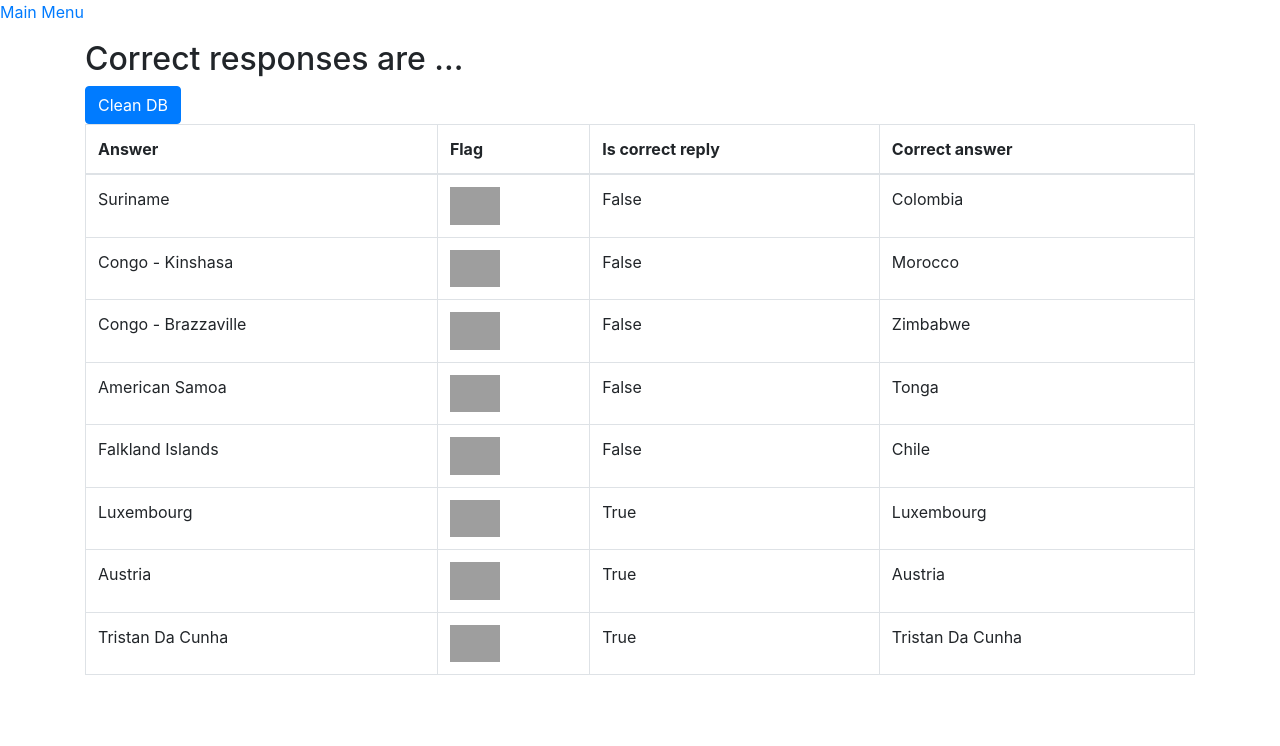
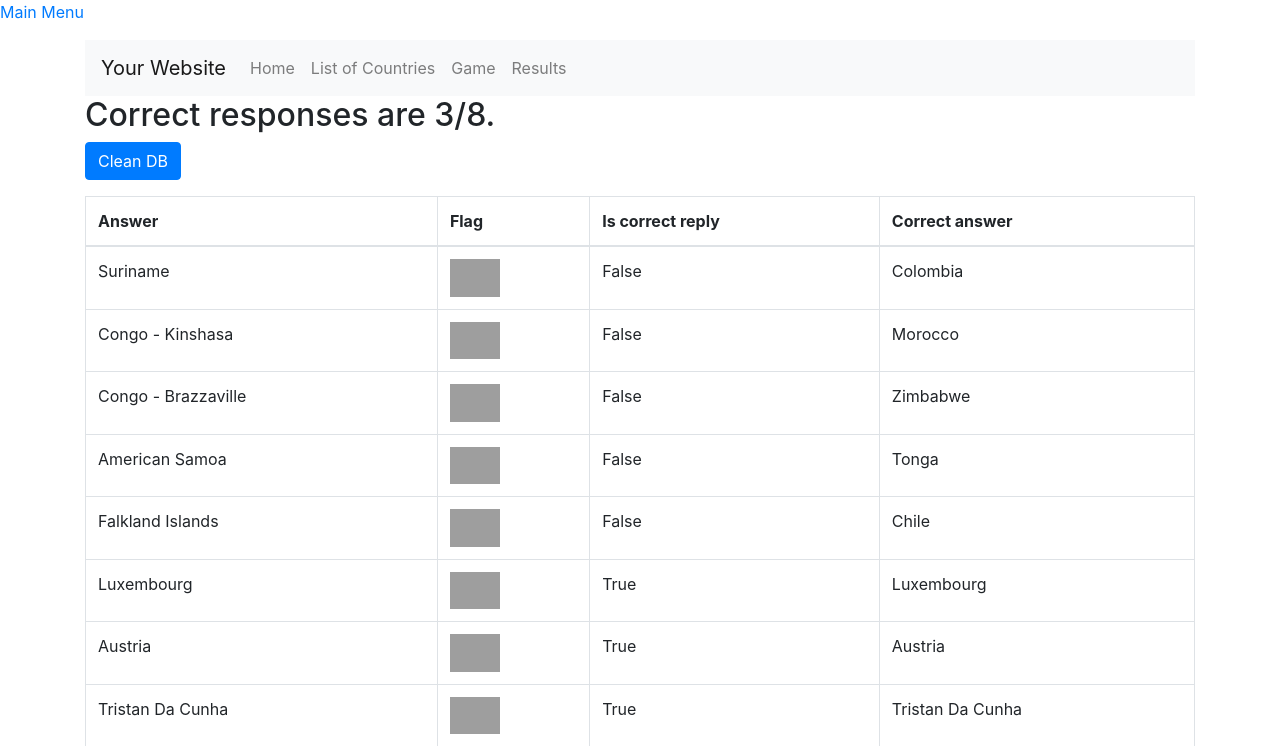
Before and after one commit to DmytroChebruchan/flags_game, a Django app: page /results in a window 1280 px wide. Shown: the top 746 px of the page. Run offline with Django 4.2, Linux system fonts and the light colour scheme; data comes from the database, SQL or seed files in the repository; both versions use the stored data as it was after the commit; some libraries are stand-ins or nearby versions; grey boxes are pictures that could not be loaded.

Commit message:
Counter of correct answers was added to results page.

```diff
--- a/flags_game_site/flag_quest/additional_function.py
+++ b/flags_game_site/flag_quest/additional_function.py
@@ -84,7 +84,7 @@ def country_by_flag(flag_picture):
 
 
 def save_reply_of_user(returned_request):
-    your_answer = returned_request['options_chosen']
+    your_answer = returned_request['option_chosen']
     correct_answer = country_by_flag(returned_request['flag_picture'])
 
     answer = Answer(flag_picture=returned_request['flag_picture'],
@@ -92,3 +92,10 @@ def save_reply_of_user(returned_request):
                     correct_answer=correct_answer,
                     is_correct=True if correct_answer == your_answer else False)
     answer.save()
+
+
+def total_result_calculator():
+    answers = Answer.objects.all().count()
+    correct_answers = Answer.objects.filter(is_correct=True).count()
+    result = (correct_answers, answers)
+    return result
--- a/flags_game_site/flag_quest/urls.py
+++ b/flags_game_site/flag_quest/urls.py
@@ -3,7 +3,7 @@ from .views import ListCounties, GamePage, ResultsCountries, IndexView
 
 
 urlpatterns = [
-    path("list_of_coutries", ListCounties.as_view()),
+    path("list_of_countries", ListCounties.as_view()),
     path("game", GamePage.as_view(), name="game"),
     path("results", ResultsCountries.as_view(), name="results"),
     path("", IndexView.as_view(), name="index"),
--- a/flags_game_site/flag_quest/views.py
+++ b/flags_game_site/flag_quest/views.py
@@ -7,7 +7,8 @@ from flag_quest.models import CountryInfo, Answer
 from flag_quest.additional_function import (
     context_generator,
     options_generator,
-    save_reply_of_user
+    save_reply_of_user,
+    total_result_calculator
 )
 
 
@@ -29,6 +30,7 @@ class ResultsCountries(ListView):
 
     def get_context_data(self, **kwargs):
         context = super().get_context_data(**kwargs)
+        context['total_result'] = total_result_calculator()
         return context
 
     def post(self, request):
--- a/flags_game_site/templates/flag_quest/results.html
+++ b/flags_game_site/templates/flag_quest/results.html
@@ -18,10 +18,34 @@
 <body>
     <p><a href="/">Main Menu</a></p>
     <div class="container">
-        <h2>Correct responses are ...</h2>
+        <nav class="navbar navbar-expand-lg navbar-light bg-light">
+  <a class="navbar-brand" href="/">Your Website</a>
+  <button class="navbar-toggler" type="button" data-toggle="collapse" data-target="#navbarSupportedContent" aria-controls="navbarSupportedContent" aria-expanded="false" aria-label="Toggle navigation">
+    <span class="navbar-toggler-icon"></span>
+  </button>
+
+  <div class="collapse navbar-collapse" id="navbarSupportedContent">
+    <ul class="navbar-nav mr-auto">
+      <li class="nav-item">
+        <a class="nav-link" href="/">Home</a>
+      </li>
+      <li class="nav-item">
+        <a class="nav-link" href="/list_of_countries">List of Countries</a>
+      </li>
+      <li class="nav-item">
+        <a class="nav-link" href="/game">Game</a>
+      </li>
+      <li class="nav-item">
+        <a class="nav-link" href="/results">Results</a>
+      </li>
+    </ul>
+  </div>
+</nav>
+        <h2>Correct responses are {{ total_result.0 }}/{{ total_result.1 }}.</h2>
         <form method="post">
             {% csrf_token %}
             <button type="submit" name="clean" class="btn btn-primary">Clean DB</button>
+            <p></p>
         </form>
             <table class="table table-bordered">
             <thead>
```
Also changed, not shown: flags_game_site/templates/flag_quest/flag_quest.html (+24 -0 lines), flags_game_site/templates/flag_quest/list_of_countries.html (+24 -1 lines), flags_game_site/templates/index.html (+26 -5 lines), flags_game_site/db.sqlite3.
